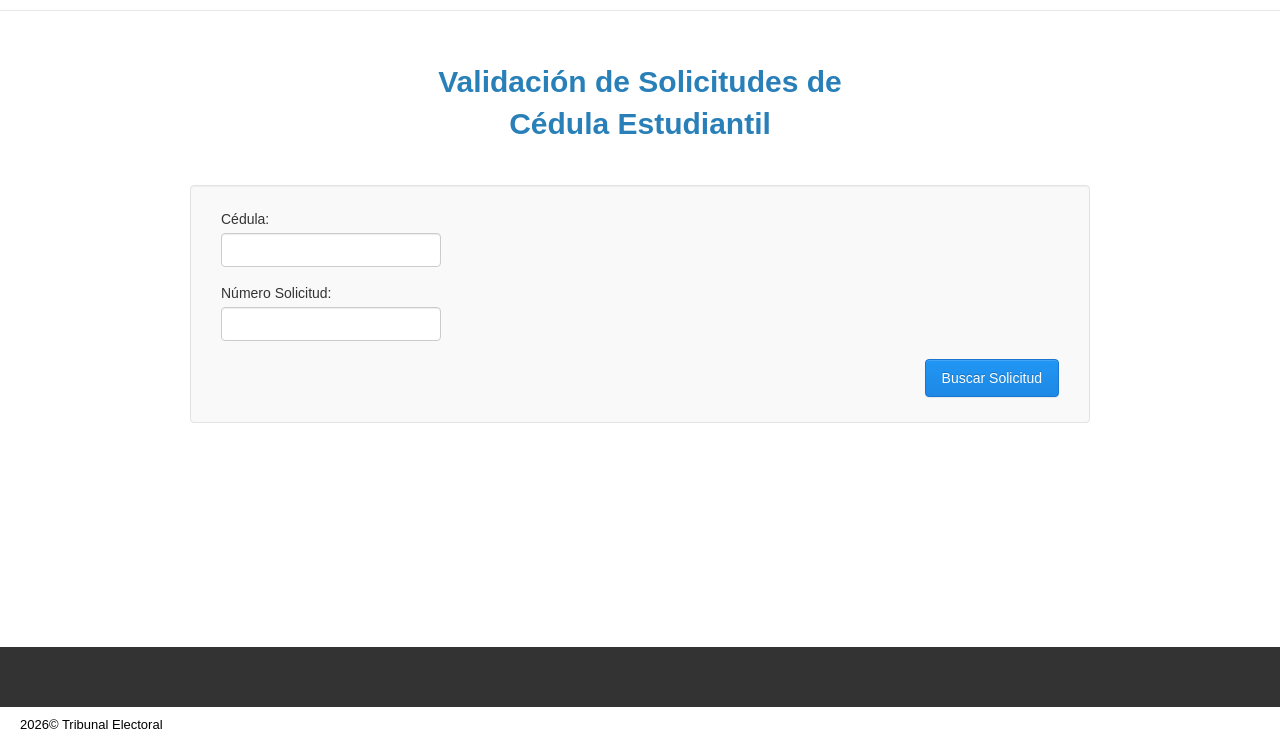
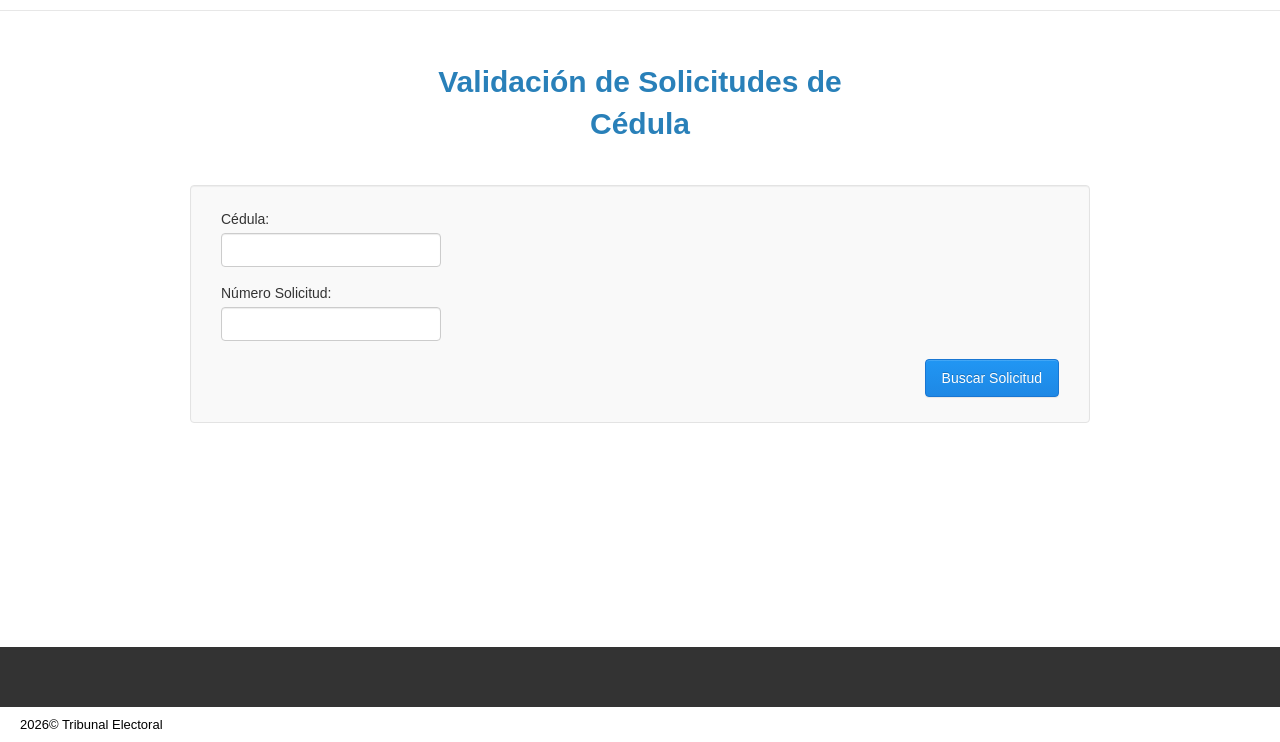
Before and after one commit to gaelalejandropty-ai/pagina2, a website: page index.html in a window 1280 px wide. Shown: the part 58-800 px from the top of the page. Drawn offline with Linux system fonts and the light colour scheme.

Commit message:
cambios manuales

```diff
--- a/index.html
+++ b/index.html
@@ -173,7 +173,7 @@
     </header>
 
     <main class="main-content">
-        <h1 class="page-title">Validación de Solicitudes de<br>Cédula Estudiantil</h1>
+        <h1 class="page-title">Validación de Solicitudes de<br>Cédula</h1>
 
         <div id="errorBox" class="alert-error">No se encontró ninguna solicitud con esos datos. Verifique la cédula y el número de solicitud.</div>
 
```
